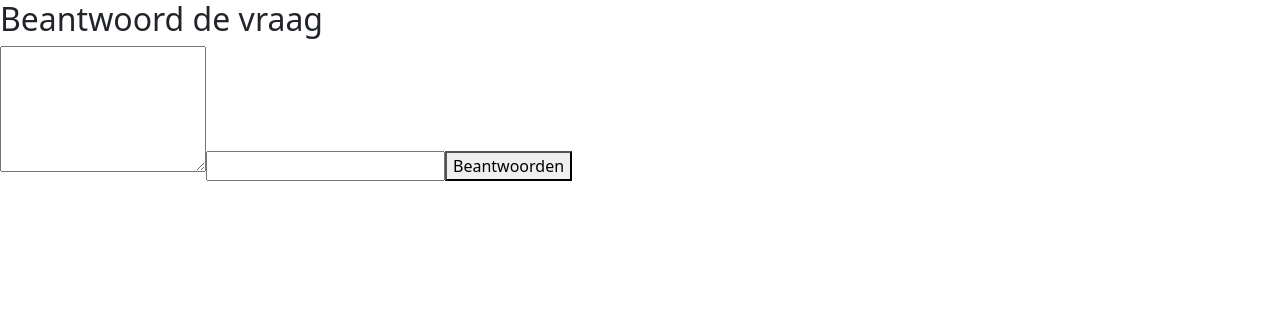
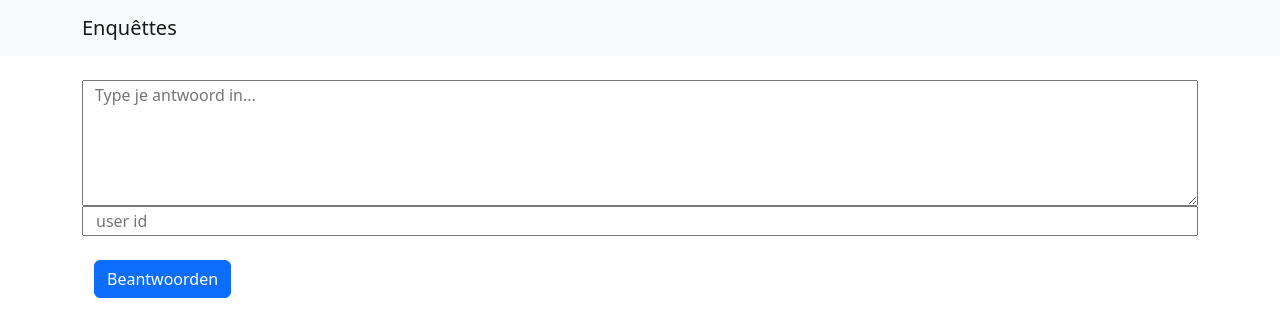
Before and after one commit to Sema-1054531/werkplaats-4-react, a React (Create React App) app in the folder one_piece/: page /surveys/1/survey_questions/answer/1 in a window 1280 px wide. Shown: the top 336 px of the page. Built offline with nearby package versions, Linux system fonts and the light colour scheme; the HTML template or start-up script is replaced by a standard one.

Commit message:
updated: answers

```diff
--- a/one_piece/src/components/AnswerQuestionTeamMember.js
+++ b/one_piece/src/components/AnswerQuestionTeamMember.js
@@ -1,41 +1,38 @@
-import React, { useState } from 'react';
-import axios from 'axios';
-
-const AnswerQuestionTeamMember = () => {
-    const [answer_text,setAnswer_text]= useState('');
-    const [user_id, setUser_id]= useState('');
-    const [message,setMessage]= useState('');
-
-    const handleAnswerSubmit = async (e) => {
-        e.preventDefault();
+import React from 'react';
+import { Link } from "react-router-dom";
+import AnswerQuestionTeamMemberForm from "./AnswerQuestionTeamMemberForm";
 
 
-        try {
-            const response = await axios.post('http://localhost:5000/api/answer', {
-                answer_text,
-                user_id
+const Header = () => {
+    return (
+        <header>
+            <nav className="navbar navbar-expand-lg navbar-light bg-light">
+              <div className="container">
+                <Link className="navbar-brand" to="/surveys">Enquêttes</Link>
+                <button className="navbar-toggler" type="button" data-toggle="collapse" data-target="#navbarNav" aria-controls="navbarNav" aria-expanded="false" aria-label="Toggle navigation">
+                  <span className="navbar-toggler-icon"></span>
+                </button>
+              </div>
+            </nav>
+        </header>
+    );
+};
 
-            });
-
-            // Succesvol aangemaakt
-            setMessage('Vraag is beantwoord');
-            console.log(response.data);
-        } catch (error) {
-            // Fout bij het maken van de survey
-            setMessage('Er ging iets mis met het beantwoorden van de vraag')
-            console.error(error);
-        }
-    };
-
+const SurveysInBuild = () => {
   return (
-    <div>
-      <h2>Beantwoord de vraag</h2>
-      <textarea rows={5} value={answer_text} onChange={e => setAnswer_text(e.target.value)} />
-      <input type="text" value={user_id} onChange={e => setUser_id(e.target.value)} />
-      <button onClick={handleAnswerSubmit}>Beantwoorden</button>
-      {message && <p>{message}</p>}
-    </div>
+      <div>
+          <Header />
+          <div className="container">
+              <main>
+                  <div className="row">
+                      <div className="col">
+                          <AnswerQuestionTeamMemberForm />
+                      </div>
+                  </div>
+              </main>
+          </div>
+      </div>
   );
 };
 
-export default AnswerQuestionTeamMember;
+export default SurveysInBuild;
--- /dev/null
+++ b/one_piece/src/components/AnswerQuestionTeamMemberForm.js
@@ -0,0 +1,63 @@
+import React, { useState } from 'react';
+import axios from 'axios';
+import {useLocation} from "react-router-dom";
+
+const AnswerQuestionTeamMember = () => {
+    const [answer_text,setAnswer_text]= useState('');
+    const [user_id, setUser_id]= useState('');
+    const [message,setMessage]= useState('');
+
+    const location = useLocation();
+    const searchParams = new URLSearchParams(location.search);
+    const question_text = searchParams.get("question_text");
+
+
+    const handleAnswerSubmit = async (e) => {
+        e.preventDefault();
+
+
+        try {
+            const response = await axios.post('http://localhost:5000/api/answer', {
+                answer_text,
+                user_id
+
+            });
+
+            // Succesvol aangemaakt
+            setMessage('Vraag is beantwoord');
+            console.log(response.data);
+        } catch (error) {
+            // Fout bij het maken van de survey
+            setMessage('Er ging iets mis met het beantwoorden van de vraag')
+            console.error(error);
+        }
+    };
+
+  return (
+    <div className="container">
+        <form onSubmit={handleAnswerSubmit} className="my-4">
+            <h4>{question_text}</h4>
+            <div className="row">
+                <textarea
+                    rows={5}
+                    value={answer_text}
+                    onChange={e => setAnswer_text(e.target.value)}
+                    placeholder="Type je antwoord in..."
+                />
+                <input
+                    type="text"
+                    value={user_id}
+                    onChange={e => setUser_id(e.target.value)}
+                    placeholder="user id"
+                />
+            </div>
+            <div className="my-4">
+                <button className="btn btn-primary" onClick={handleAnswerSubmit}>Beantwoorden</button>
+                {message && <p>{message}</p>}
+            </div>
+        </form>
+    </div>
+  );
+};
+
+export default AnswerQuestionTeamMember;
--- a/one_piece/src/components/QuestionTeamMember.js
+++ b/one_piece/src/components/QuestionTeamMember.js
@@ -1,52 +1,38 @@
-import React, { useEffect, useState } from "react";
-import axios from "axios";
-import { useParams, useNavigate } from "react-router-dom";
+import React from 'react';
+import { Link } from "react-router-dom";
+import QuestionTeamMemberForm from "./QuestionTeamMemberForm";
 
-const QuestionTeamMember = () => {
-  const { survey_id } = useParams();
-  const navigate = useNavigate();
 
-  const [surveyQuestions, setSurveyQuestions] = useState([]);
+const Header = () => {
+    return (
+        <header>
+            <nav className="navbar navbar-expand-lg navbar-light bg-light">
+              <div className="container">
+                <Link className="navbar-brand" to="/surveys">Enquêttes</Link>
+                <button className="navbar-toggler" type="button" data-toggle="collapse" data-target="#navbarNav" aria-controls="navbarNav" aria-expanded="false" aria-label="Toggle navigation">
+                  <span className="navbar-toggler-icon"></span>
+                </button>
+              </div>
+            </nav>
+        </header>
+    );
+};
 
-  useEffect(() => {
-    fetchSurveyQuestions();
-  }, []);
-
-  const fetchSurveyQuestions = async () => {
-    try {
-      const response = await axios.get(
-        `http://localhost:5000/api/surveys/${survey_id}/survey_questions`
-      );
-      const questions = response.data.map(async (survey_question) => {
-        const questionResponse = await axios.get(
-          `http://localhost:5000/api/questions/${survey_question.question_id}`
-        );
-        return { ...survey_question, question_text: questionResponse.data.question_text };
-      });
-      const resolvedQuestions = await Promise.all(questions);
-      setSurveyQuestions(resolvedQuestions);
-    } catch (error) {
-      console.error(error);
-    }
-  };
-
-  const handleAnswerClick = (question_id) => {
-    navigate(`/surveys/${survey_id}/survey_questions/answer/${question_id}`);
-  };
-
+const SurveysInBuild = () => {
   return (
-    <div>
-      <h4>Survey Questions for Survey ID: {survey_id}</h4>
-      <ul>
-        {surveyQuestions.map((survey_question) => (
-          <li key={survey_question.question_id}>
-            {survey_question.question_text}
-            <button onClick={() => handleAnswerClick(survey_question.question_id)}>Beantwoorden</button>
-          </li>
-        ))}
-      </ul>
-    </div>
+      <div>
+          <Header />
+          <div className="container">
+              <main>
+                  <div className="row">
+                      <div className="col">
+                          <QuestionTeamMemberForm />
+                      </div>
+                  </div>
+              </main>
+          </div>
+      </div>
   );
 };
 
-export default QuestionTeamMember;
+export default SurveysInBuild;
--- /dev/null
+++ b/one_piece/src/components/QuestionTeamMemberForm.js
@@ -0,0 +1,60 @@
+import React, { useEffect, useState } from "react";
+import axios from "axios";
+import {useParams, useNavigate, Link} from "react-router-dom";
+import questions from "./Questions";
+
+const QuestionTeamMember = () => {
+  const { survey_id } = useParams();
+  const navigate = useNavigate();
+
+  const [surveyQuestions, setSurveyQuestions] = useState([]);
+
+  useEffect(() => {
+    fetchSurveyQuestions();
+  }, []);
+
+  const fetchSurveyQuestions = async () => {
+    try {
+      const response = await axios.get(
+        `http://localhost:5000/api/surveys/${survey_id}/survey_questions`
+      );
+      const questions = response.data.map(async (survey_question) => {
+        const questionResponse = await axios.get(
+          `http://localhost:5000/api/questions/${survey_question.question_id}`
+        );
+        return { ...survey_question, question_text: questionResponse.data.question_text };
+      });
+      const resolvedQuestions = await Promise.all(questions);
+      setSurveyQuestions(resolvedQuestions);
+    } catch (error) {
+      console.error(error);
+    }
+  };
+
+  const handleAnswerClick = (question_id) => {
+    navigate(`/surveys/${survey_id}/survey_questions/answer/${question_id}`);
+  };
+
+  return (
+    <div>
+      <table className="table table-striped">
+        <thead className="thead-dark">
+        <tr>
+          <th>Vragen</th>
+          <th></th>
+        </tr>
+        </thead>
+        <tbody>
+        {surveyQuestions.map((survey_question) => (
+        <tr key={survey_question.question_id}>
+          <td>{survey_question.question_text}</td>
+          <td><Link className="btn btn-primary" to={`/surveys/${survey_id}/survey_questions/answer/${survey_question.question_id}?question_text=${encodeURIComponent(survey_question.question_text)}`}>Beantwoorden</Link></td>
+        </tr>
+        ))}
+        </tbody>
+      </table>
+    </div>
+  );
+};
+
+export default QuestionTeamMember;
```
Also changed, not shown: 2 other files (tests, documents, lock files or other folders).
